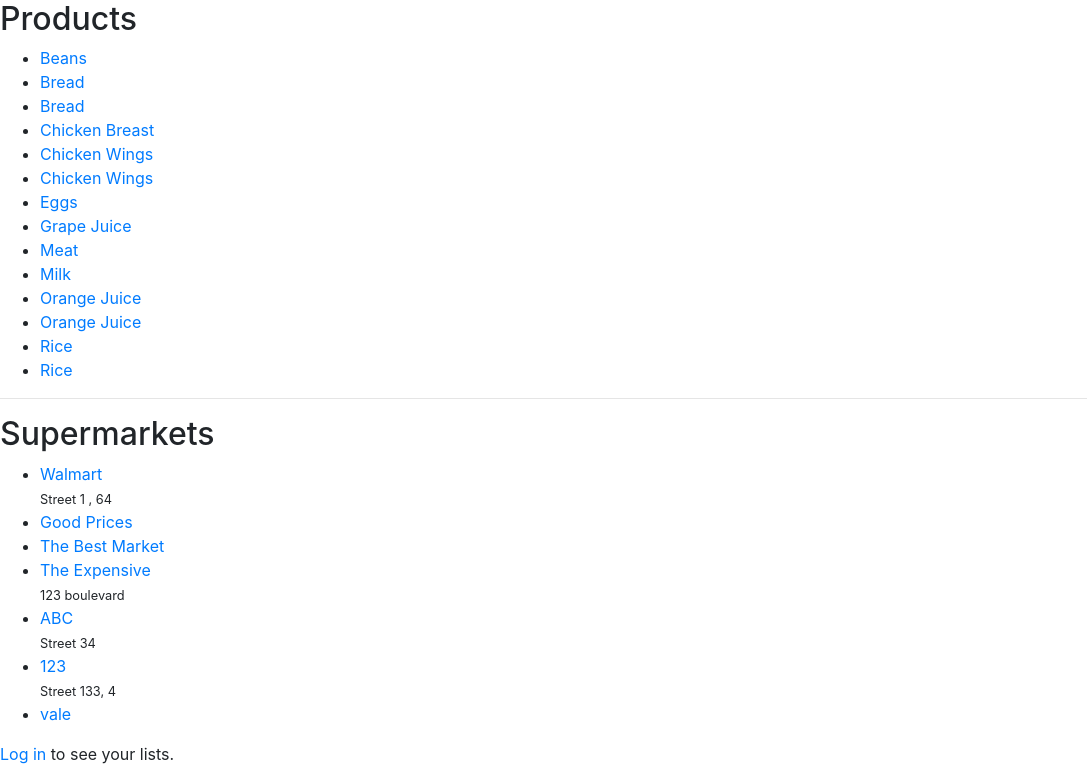
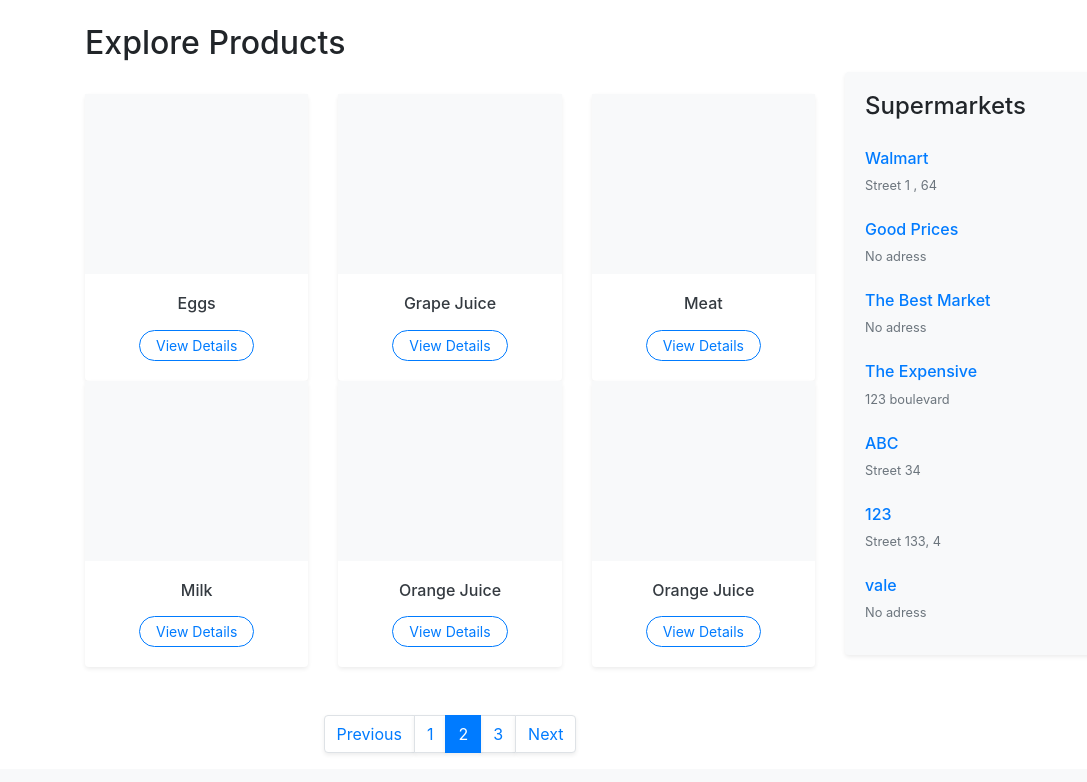
Before and after one commit to rafaelmourato/capstone_cs50, a Django app: page /?page=2 in a window 1280 px wide. Shown: the part 56-838 px from the top of the page, without its empty margins (0-1087 px from the left). After the commit the page ends 809 px from the top, so only its background shows below. Run offline with Django 4.2, Linux system fonts and the light colour scheme; data comes from the database, SQL or seed files in the repository; both versions use the stored data as it was after the commit; some libraries are stand-ins or nearby versions.

Commit message:
Updating the supermarket, and the index pages, only left: listpage, product page and my lists page

```diff
--- /dev/null
+++ b/ShoppingList/listsapp/static/listsapp/script.js
@@ -0,0 +1,118 @@
+document.addEventListener("DOMContentLoaded", () => {
+    console.log("1. A página carregou. Procurando os botões...");
+
+    const addBtn = document.getElementById("add-address-btn");
+    const editBtn = document.getElementById("edit-address-btn");
+
+    if (addBtn) {
+        addBtn.onclick = (e) => {
+            e.preventDefault();
+            showAddressForm();
+        };
+    }
+
+    if (editBtn) {
+        editBtn.onclick = (e) => {
+            e.preventDefault();
+            showAddressForm();
+        };
+    }
+});
+
+function showAddressForm() {
+    const container = document.getElementById("address-container");
+    // Pega o endereço atual (se existir) para já preencher o input
+    const currentAddress = document.getElementById("address-text") ?
+        document.getElementById("address-text").innerText.replace('Address: ', '').trim() : '';
+
+    container.innerHTML = `
+        <div class="card border-dashed p-3 bg-light shadow-sm w-100">
+            <div class="input-group">
+                <input id="address-input" type="text" class="form-control" placeholder="Street, Number..." value="${currentAddress}" required>
+                <button class="btn btn-primary" onclick="saveAddress()">
+                    Save
+                </button>
+            </div>
+        </div>
+    `;
+    // Foca no input automaticamente
+    document.getElementById("address-input").focus();
+}
+
+function saveAddress() {
+    const container = document.getElementById("address-container");
+    const address = document.getElementById("address-input").value;
+    const supermarketId = container.getAttribute("data-supermarket-id"); // Pega o ID dinâmico
+
+    // Ajuste a URL caso no seu urls.py ela seja diferente!
+    fetch(`/update_address/${supermarketId}/`, {
+        method: "PUT",
+        headers: {
+            "Content-Type": "application/json",
+            "X-CSRFToken": getCookie("csrftoken")
+        },
+        body: JSON.stringify({ address: address })
+    })
+    .then(response => {
+        if (!response.ok) throw new Error("Erro de autorização ou servidor");
+        return response.json();
+    })
+    .then(data => {
+        // Reconstrói a visualização do endereço
+        container.innerHTML = `
+            <div class="bg-light p-3 rounded-pill border shadow-sm px-4 d-flex justify-content-between align-items-center">
+                <span id="address-text" class="text-muted">
+                    <i class="bi bi-geo-alt-fill text-danger me-1"></i>
+                    <strong>Address:</strong> ${data.address}
+                </span>
+
+                <button class="btn btn-sm btn-outline-secondary ms-3" id="edit-address-btn">
+                    Edit
+                </button>
+            </div>
+        `;
+        // Religa o evento de clique no botão recém-criado
+        document.getElementById("edit-address-btn").onclick = showAddressForm;
+    })
+    .catch(error => {
+        alert("Erro ao salvar endereço. Tente novamente.");
+        console.error(error);
+    });
+}
+
+function getCookie(name) {
+    let cookieValue = null;
+    if (document.cookie && document.cookie !== '') {
+        const cookies = document.cookie.split(';');
+        for (let i = 0; i < cookies.length; i++) {
+            const cookie = cookies[i].trim();
+            if (cookie.substring(0, name.length + 1) === (name + '=')) {
+                cookieValue = decodeURIComponent(cookie.substring(name.length + 1));
+                break;
+            }
+        }
+    }
+    return cookieValue;
+}
+
+document.addEventListener("click", function(e) {
+        // Verifica se clicou em um link de paginação
+        if (e.target.classList.contains("page-link")) {
+            e.preventDefault();
+            const url = e.target.href;
+
+            if (!url) return;
+
+            // Faz a requisição AJAX
+            fetch(url, {
+                headers: { "X-Requested-With": "XMLHttpRequest" }
+            })
+            .then(response => response.json())
+            .then(data => {
+                // Atualiza apenas o container de produtos
+                document.getElementById("product-container").innerHTML = data.html;
+                // Move o scroll para o topo suavemente
+                window.scrollTo({ top: 0, behavior: 'smooth' });
+            });
+        }
+    });
--- /dev/null
+++ b/ShoppingList/listsapp/templates/listsapp/includes/product_list_partial.html
@@ -0,0 +1,53 @@
+<div class="row row-cols-1 row-cols-md-3 g-4">
+    {% for prod in products %}
+    <div class="col">
+        <div class="card h-100 border-0 shadow-sm hover-shadow transition">
+            {% if prod.picture %}
+                <img src="{{ prod.picture.url }}" class="card-img-top p-3" alt="{{ prod.name }}" style="height: 180px; object-fit: contain;">
+            {% else %}
+                <div class="bg-light d-flex align-items-center justify-content-center" style="height: 180px;">
+                    <i class="bi bi-box text-muted display-4"></i>
+                </div>
+            {% endif %}
+            <div class="card-body text-center">
+                <h6 class="card-title mb-3">
+                    <a href="{% url 'productpage' prod.id %}" class="text-decoration-none text-dark fw-bold">
+                        {{ prod.name }}
+                    </a>
+                </h6>
+                <a href="{% url 'productpage' prod.id %}" class="btn btn-sm btn-outline-primary rounded-pill px-3">View Details</a>
+            </div>
+        </div>
+    </div>
+    {% empty %}
+        <div class="col-12 text-center py-5">
+            <p class="text-muted">No products available.</p>
+        </div>
+    {% endfor %}
+</div>
+
+{% if products.paginator.num_pages > 1 %}
+<nav class="mt-5">
+  <ul class="pagination justify-content-center">
+    {% if products.has_previous %}
+      <li class="page-item">
+        <a class="page-link shadow-sm" href="?page={{ products.previous_page_number }}">Previous</a>
+      </li>
+    {% endif %}
+
+    {% for num in products.paginator.page_range %}
+        {% if products.number == num %}
+            <li class="page-item active"><span class="page-link shadow-sm">{{ num }}</span></li>
+        {% elif num > products.number|add:'-3' and num < products.number|add:'3' %}
+            <li class="page-item"><a class="page-link shadow-sm" href="?page={{ num }}">{{ num }}</a></li>
+        {% endif %}
+    {% endfor %}
+
+    {% if products.has_next %}
+      <li class="page-item">
+        <a class="page-link shadow-sm" href="?page={{ products.next_page_number }}">Next</a>
+      </li>
+    {% endif %}
+  </ul>
+</nav>
+{% endif %}
--- a/ShoppingList/listsapp/templates/listsapp/index.html
+++ b/ShoppingList/listsapp/templates/listsapp/index.html
@@ -1,59 +1,59 @@
 {% extends "listsapp/layout.html" %}
 
 {% block body %}
+<div class="container mt-4">
+    <div class="row">
+        <div class="col-lg-8">
+            <div class="d-flex justify-content-between align-items-center mb-4">
+                <h2 class="fw-bold">Explore Products</h2>
+            </div>
 
-<h2>Products</h2>
-<ul>
-    {% for prod in products %}
-        <li>
-            <a href="{% url 'productpage' prod.id %}">
-                {{ prod.name }}
-            </a>
-        </li>
-    {% empty %}
-        <li>No products available.</li>
-    {% endfor %}
-</ul>
+            <div id="product-container">
+                {% include "listsapp/includes/product_list_partial.html" %}
+            </div>
+        </div>
 
-<hr>
+        <div class="col-lg-4 mt-5">
+            <div class="card shadow-sm mb-4 border-0 bg-light">
+                <div class="card-body">
+                    <h4 class="card-title fw-bold mb-3">Supermarkets</h4>
+                    <div class="list-group list-group-flush">
+                        {% for sup in supermarkets %}
+                            <a href="{% url 'supermarketpage' sup.id %}" class="list-group-item list-group-item-action bg-transparent border-0 px-0">
+                                <div class="d-flex w-100 justify-content-between align-items-center">
+                                    <h6 class="mb-1 text-primary">{{ sup.username }}</h6>
+                                    <i class="bi bi-chevron-right small text-muted"></i>
+                                </div>
+                                {% if sup.address %}
+                                    <small class="text-muted"><i class="bi bi-geo-alt"></i> {{ sup.address|truncatechars:30 }}</small>
+                                {% else %}
+                                    <small class="text-muted"><i class="bi bi-geo-alt"></i>No adress</small>
+                                {% endif %}
+                            </a>
+                        {% empty %}
+                            <p class="text-muted">No supermarkets found.</p>
+                        {% endfor %}
+                    </div>
+                </div>
+            </div>
 
-<h2>Supermarkets</h2>
-<ul>
-    {% for sup in supermarkets %}
-        <li>
-            <a href="{% url 'supermarketpage' sup.id %}">
-                {{ sup.username }}
-            </a>
-            {% if sup.address %}
-                <br>
-                <small>{{ sup.address }}</small>
+            {% if request.user.is_authenticated and not request.user.is_supermarket %}
+            <div class="card shadow-sm border-0">
+                <div class="card-body">
+                    <h4 class="card-title fw-bold mb-3">My Lists</h4>
+                    <div class="d-grid gap-2">
+                        {% for lst in list %}
+                            <a href="{% url 'listpage' lst.id %}" class="btn btn-outline-dark btn-sm text-start">
+                                <i class="bi bi-list-check me-2"></i> {{ lst.name }}
+                            </a>
+                        {% empty %}
+                            <a href="{% url 'userpage' %}" class="btn btn-primary btn-sm">Create your first list</a>
+                        {% endfor %}
+                    </div>
+                </div>
+            </div>
             {% endif %}
-        </li>
-    {% empty %}
-        <li>No supermarkets found.</li>
-    {% endfor %}
-</ul>
-
-{% if request.user.is_authenticated%}
-<hr>
-{% if not request.user.is_supermarket%}
-<h2>My Lists</h2>
-<ul>
-    {% for lst in list %}
-        <li>
-            <a href="{% url 'listpage' lst.id %}">
-                {{ lst.name }}
-            </a>
-        </li>
-    {% empty %}
-       <a href="{% url 'userpage' %}">You have no lists, go create some</a>
-    {% endfor %}
-</ul>
-{% endif %}
-{% else %}
-<p>
-    <a href="{% url 'login' %}">Log in</a> to see your lists.
-</p>
-{% endif %}
-
+        </div>
+    </div>
+</div>
 {% endblock %}
--- a/ShoppingList/listsapp/templates/listsapp/layout.html
+++ b/ShoppingList/listsapp/templates/listsapp/layout.html
@@ -1,3 +1,5 @@
+{% load static %}
+
 <!DOCTYPE html>
 <html lang="en">
     <head>
@@ -40,5 +42,8 @@
             {% block body %}
             {% endblock %}
         </div>
+        <script src="{%static 'listsapp/script.js'%}"></script>
+        {% block script %}
+        {% endblock %}
     </body>
 </html>
--- a/ShoppingList/listsapp/templates/listsapp/listpage.html
+++ b/ShoppingList/listsapp/templates/listsapp/listpage.html
@@ -14,7 +14,7 @@
 
 <hr>
 
-<h3>Add product</h3>
+<h3>Add product</h3> #JS
 <form method="post">
     {% csrf_token %}
     <select name="product_id" required>
--- a/ShoppingList/listsapp/templates/listsapp/productpage.html
+++ b/ShoppingList/listsapp/templates/listsapp/productpage.html
@@ -11,8 +11,8 @@
 
 <hr>
 
-{% if request.user.is_authenticated %}
-<h3>Add To List</h3>
+{% if request.user.is_authenticated  and not request.user.is_supermarket %}
+<h3>Add To List</h3> #JS
 <form method="post">
     {% csrf_token %}
     <select name="list_id" required>
--- a/ShoppingList/listsapp/urls.py
+++ b/ShoppingList/listsapp/urls.py
@@ -11,5 +11,6 @@ urlpatterns = [
     path("list/<int:list_id>/", views.listpage, name="listpage"),
     path("supermarket/<int:supermarket_id>/", views.supermarketpage, name="supermarketpage"),
     path("product/<int:product_id>/", views.productpage, name="productpage"),
-    path("prices/<int:list_id>", views.prices, name="prices")
+    path("prices/<int:list_id>", views.prices, name="prices"),
+    path('update_address/<int:supermarket_id>/', views.update_address, name='update_address'),
 ]
--- a/ShoppingList/listsapp/views.py
+++ b/ShoppingList/listsapp/views.py
@@ -1,21 +1,36 @@
+import json
+
 from django.shortcuts import render
 from django.contrib.auth import authenticate, login, logout
 from django.http import HttpResponseRedirect
 from django.contrib.auth.decorators import login_required
+from django.template.loader import render_to_string
 from django.urls import reverse
 from django.db import IntegrityError
 from .models import User, Product, List, PriceMkt
 from django.shortcuts import get_object_or_404, redirect
+from django.core.paginator import Paginator
+from django.http import JsonResponse
 
-# Create your views here.
+
 
 def index(request):
-    supermarkets = User.objects.all().filter(is_supermarket=True)
-    products = Product.objects.all().order_by("name")
+    supermarkets = User.objects.filter(is_supermarket=True)
+    product_list = Product.objects.all().order_by("name")
+
+    paginator = Paginator(product_list, 6)
+    page_number = request.GET.get("page")
+    products = paginator.get_page(page_number)
+
+    if request.headers.get('x-requested-with') == 'XMLHttpRequest':
+        html = render_to_string("listsapp/includes/product_list_partial.html", {'products': products}, request=request)
+        return JsonResponse({'html': html})
+
     listuser = None
-    if request.user.is_authenticated :
+    if request.user.is_authenticated and not request.user.is_supermarket:
         listuser = List.objects.filter(user=request.user)
-    return render(request, "listsapp/index.html",{
+
+    return render(request, "listsapp/index.html", {
         "supermarkets": supermarkets,
         "list": listuser,
         "products": products
@@ -52,6 +67,20 @@ def userpage(request):
     return render(request, "listsapp/userpage.html", {
         "lists": lists
     })
+
+@login_required
+def update_address(request, supermarket_id):
+    if request.method == "PUT":
+        data = json.loads(request.body)
+        address = data.get("address")
+        supermarket = get_object_or_404(User, id=supermarket_id)
+        if request.user != supermarket:
+            return JsonResponse({"error": "Unauthorized"}, status=403)
+        supermarket.address = address
+        supermarket.save()
+        return JsonResponse({
+            "address": supermarket.address
+        })
 
 def supermarketpage(request, supermarket_id):
     supermarket = get_object_or_404(User, id=supermarket_id, is_supermarket=True)
```
Also changed, not shown: ShoppingList/listsapp/templates/listsapp/supermarketpage.html (+63 -37 lines), ShoppingList/db.sqlite3.
